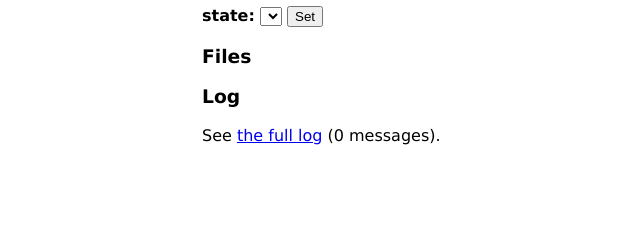
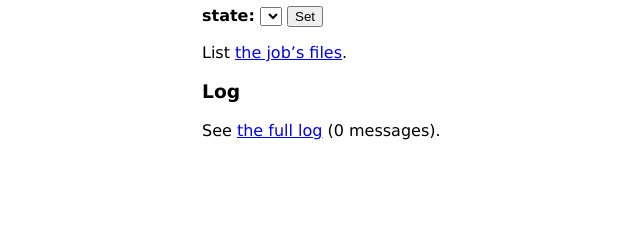
Before and after one commit to cucapra/polyphemus, a Flask app: template buildbot/templates/job.html in a window 1280 px wide. Shown: the part 166-406 px from the top of the page, without its empty margins (38-678 px from the left). Run offline with Flask 2, Linux system fonts and the light colour scheme; the template is opened without the code that fills it, so the values that code supplies are empty.

Commit message:
Move file list to separate page

```diff
--- a/buildbot/server.py
+++ b/buildbot/server.py
@@ -187,19 +187,9 @@
         db.set_state(job, new_state)
         notify_workers(job['name'])
 
-    # Find all the job's files.
-    job_dir = db.job_dir(name)
-    paths = []
-    for dirpath, dirnames, filenames in os.walk(job_dir):
-        dp = os.path.relpath(dirpath, job_dir)
-        for fn in filenames:
-            if not fn.startswith('.'):
-                paths.append(os.path.join(dp, fn))
-
     return flask.render_template(
         'job.html',
         job=job,
-        files=paths,
         status_strings=STATUS_STRINGS,
     )
 
@@ -211,6 +201,26 @@
     return flask.render_template(
         'log.html',
         job=job,
+    )
+
+
+@app.route('/jobs/<name>/files.html')
+def job_files(name):
+    job = _get(name)
+
+    # Find all the job's files.
+    job_dir = db.job_dir(name)
+    paths = []
+    for dirpath, dirnames, filenames in os.walk(job_dir):
+        dp = os.path.relpath(dirpath, job_dir)
+        for fn in filenames:
+            if not fn.startswith('.'):
+                paths.append(os.path.join(dp, fn))
+
+    return flask.render_template(
+        'files.html',
+        job=job,
+        files=paths,
     )
 
 
--- a/buildbot/templates/job.html
+++ b/buildbot/templates/job.html
@@ -32,16 +32,10 @@
     {% endfor %}
 </ul>
 
-<h3>Files</h3>
-<ul>
-{% for path in files %}
-    <li>
-        <a href="{{ url_for('job_file', name=job.name, filename=path) }}">
-            {{ path }}
-        </a>
-    </li>
-{% endfor %}
-</ul>
+<p>
+    List
+    <a href="{{ url_for('job_files', name=job.name) }}">the job’s files</a>.
+</p>
 
 <h3><a href="{{ url_for('job_log', name=job.name) }}">Log</a></h3>
 <p>
```
Also changed, not shown: buildbot/templates/files.html (added, +18 -0 lines).
